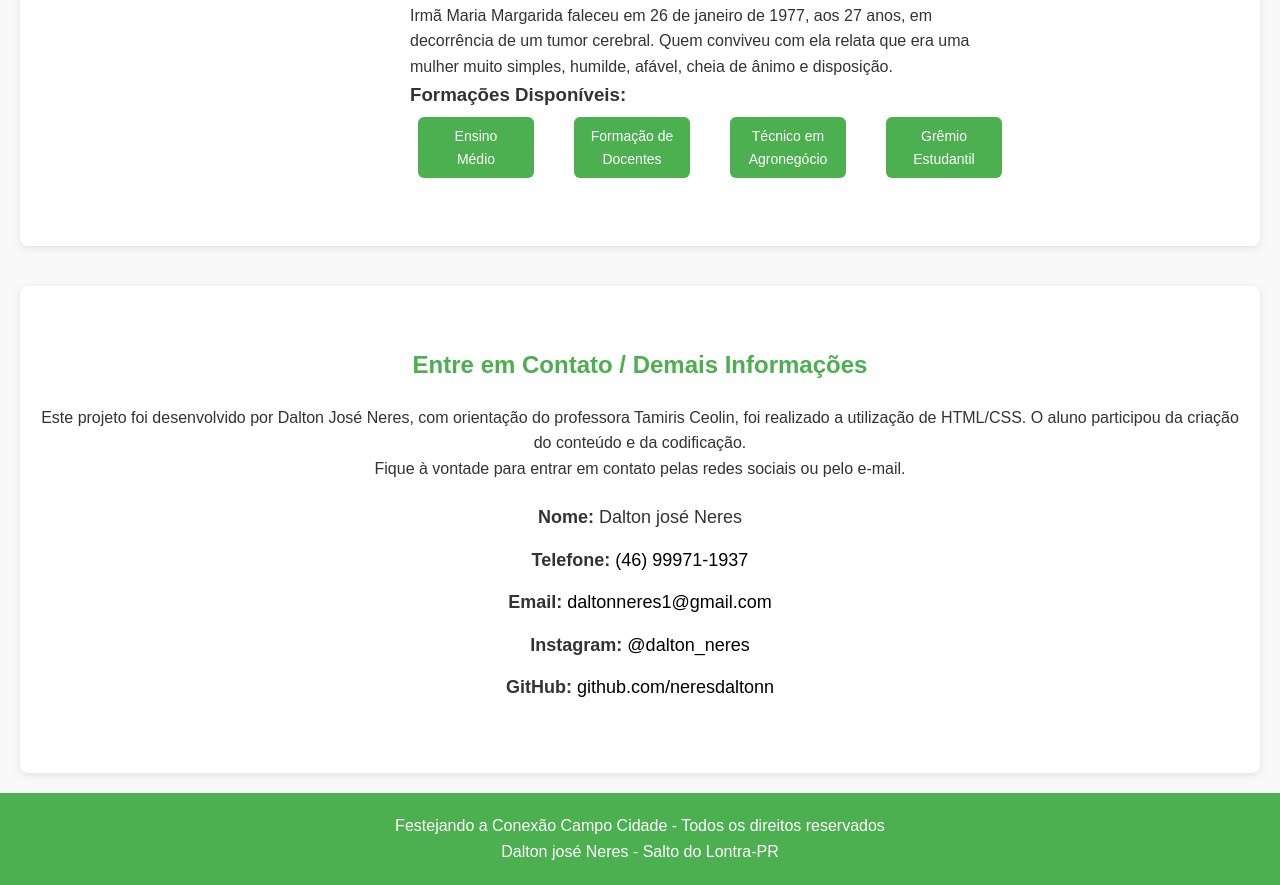
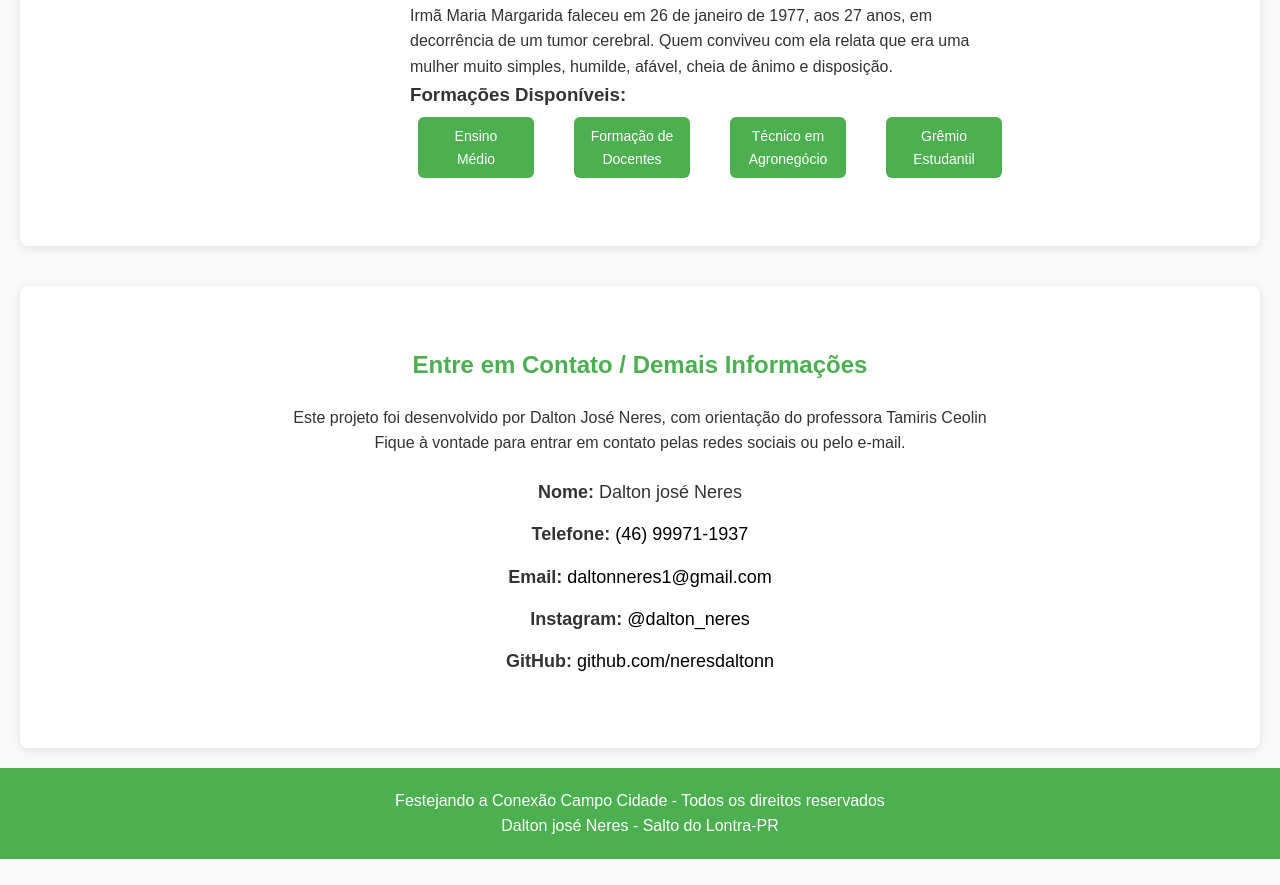
Before and after one commit to neresdaltonn/Agrinho-2025---Dalton-Neres, a plain HTML site: page index.html in a window 1280 px wide. Shown: the part 7810-8695 px from the top of the page. After the commit the page ends 8669 px from the top, so only its background shows below. Drawn offline with Linux system fonts and the light colour scheme.

Commit message:
Agrinho 2025

```diff
--- a/index.html
+++ b/index.html
@@ -457,9 +457,7 @@
 
   <section id="contato" class="content-section">
     <h2>Entre em Contato / Demais Informações</h2>
-    <p>Este projeto foi desenvolvido por Dalton José Neres, com orientação do professora Tamiris Ceolin, foi realizado a
-      utilização de HTML/CSS.
-      O aluno participou da criação do conteúdo e da codificação.</p>
+    <p>Este projeto foi desenvolvido por Dalton José Neres, com orientação do professora Tamiris Ceolin</p>
     <p>Fique à vontade para entrar em contato pelas redes sociais ou pelo e-mail.</p>
 
     <ul class="contact-list">
```
